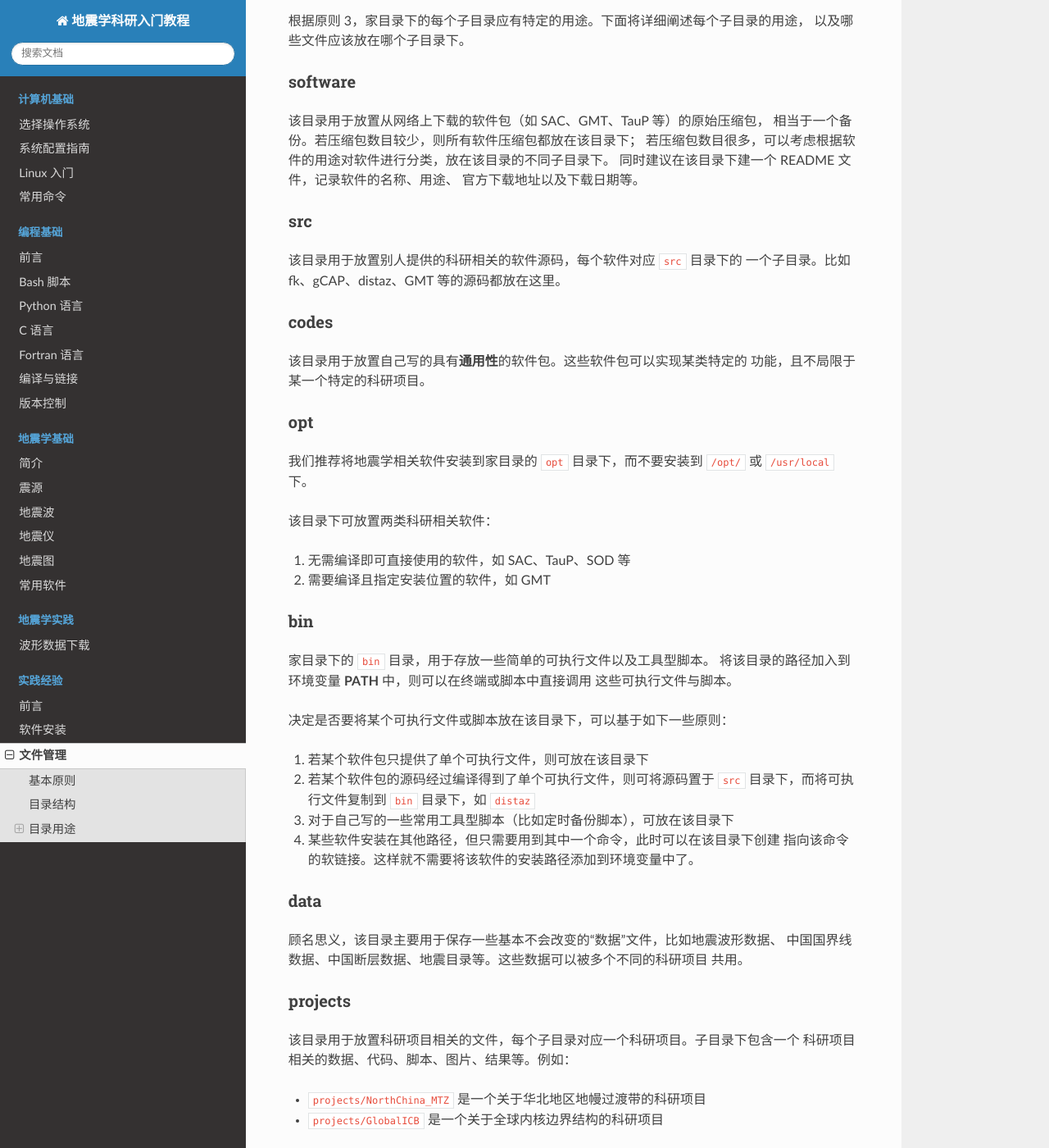
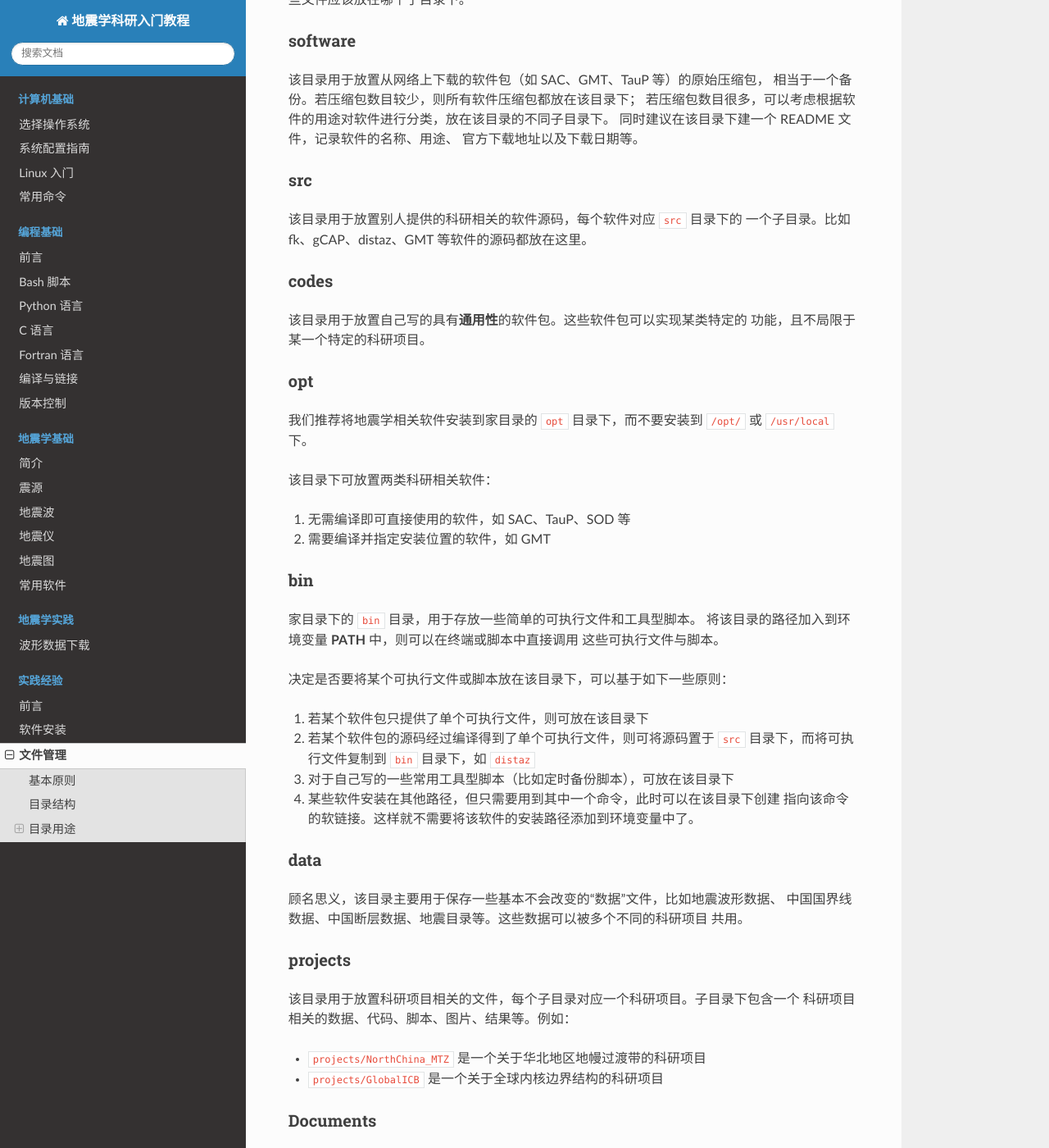
Before and after one commit to seismo-learn/seismology101, a Sphinx documentation site: the page built from source/best-practices/file-organization.rst, in a window 1280 px wide and 1400 px high, scrolled down 1210 px. Shown: the whole window at 82% size. Built offline with Sphinx 7.4.7 and the Read the Docs theme 2.0.0, drawn with Linux system fonts in a browser that asks for light colours.

Commit message:
Apply suggestions from code review
Co-authored-by: Jiayuan Yao <coreman.seism@gmail.com>

```diff
--- a/source/best-practices/file-organization.rst
+++ b/source/best-practices/file-organization.rst
@@ -66,7 +64,7 @@ src
 ^^^
 
 该目录用于放置别人提供的科研相关的软件源码，每个软件对应 :file:`src` 目录下的
-一个子目录。比如 fk、gCAP、distaz、GMT 等的源码都放在这里。
+一个子目录。比如 fk、gCAP、distaz、GMT 等软件的源码都放在这里。
 
 codes
 ^^^^^
@@ -83,12 +81,12 @@ opt
 该目录下可放置两类科研相关软件：
 
 1. 无需编译即可直接使用的软件，如 SAC、TauP、SOD 等
-2. 需要编译且指定安装位置的软件，如 GMT
+2. 需要编译并指定安装位置的软件，如 GMT
 
 bin
 ^^^
 
-家目录下的 :file:`bin` 目录，用于存放一些简单的可执行文件以及工具型脚本。
+家目录下的 :file:`bin` 目录，用于存放一些简单的可执行文件和工具型脚本。
 将该目录的路径加入到环境变量 **PATH** 中，则可以在终端或脚本中直接调用
 这些可执行文件与脚本。
 
```
Also changed, not shown: other parts of source/best-practices/file-organization.rst (+0 -2 lines).
